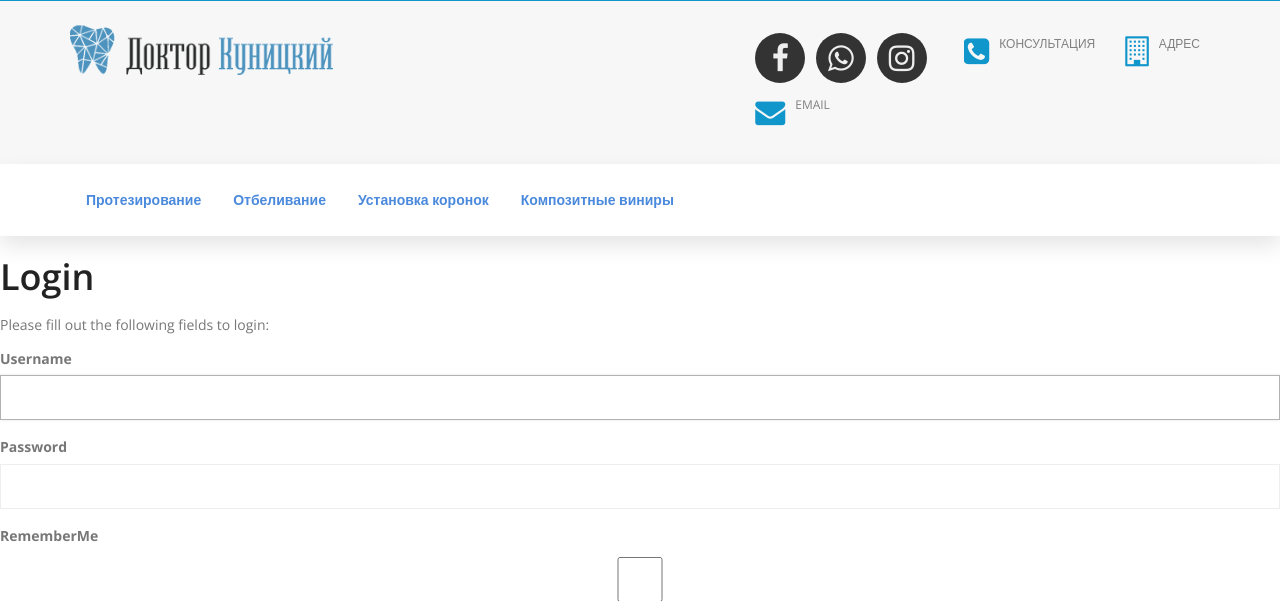
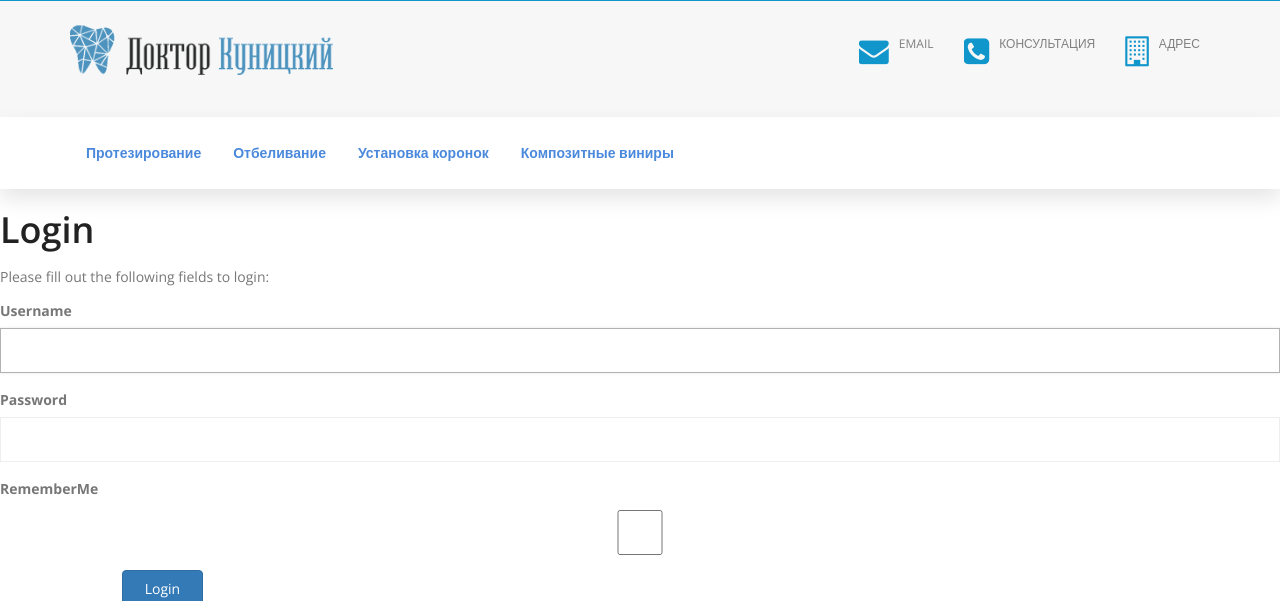
Before and after one commit to gnedasch2011/dental, a Yii app: template views/site/login.php in a window 1280 px wide. Shown: the part 40-641 px from the top of the page. Run offline with PHP 8.4 and a stand-in for Yii, Linux system fonts and the light colour scheme; the template is opened without the code that fills it, so the values that code supplies are empty; form fields are guessed from the names that the template uses; some libraries are stand-ins or nearby versions.

Commit message:
realized

```diff
--- a/views/layouts/main.php
+++ b/views/layouts/main.php
@@ -84,7 +84,7 @@ GoogleAsset::register($this);
                         <div class="col-xs-12 col-sm-12 col-md-9">
                             <div class="header-widget-contact-info-box sm-text-center">
                                 <div class="media element contact-info">
-                                    <ul class="styled-icons styled-icons_custom icon-dark icon-circled icon-sm">
+                                    <ul class="styled-icons styled-icons_custom icon-dark icon-circled icon-sm visible-xs">
                                         <!--                                <li><a href="#"><i class="fa fa-skype"></i></a></li>-->
                                         <li><a target="_blank"
                                                href="https://www.facebook.com/kunitskiy.valeriy"><i
```
